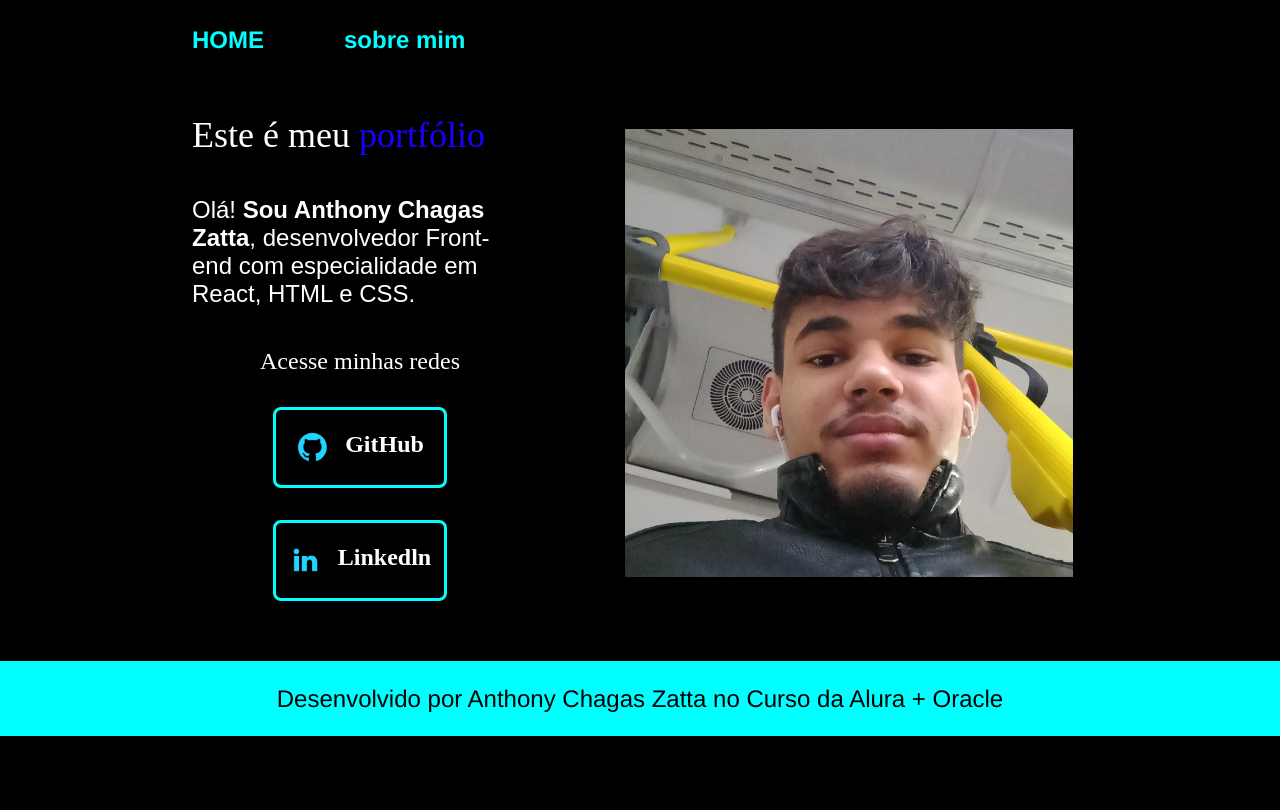
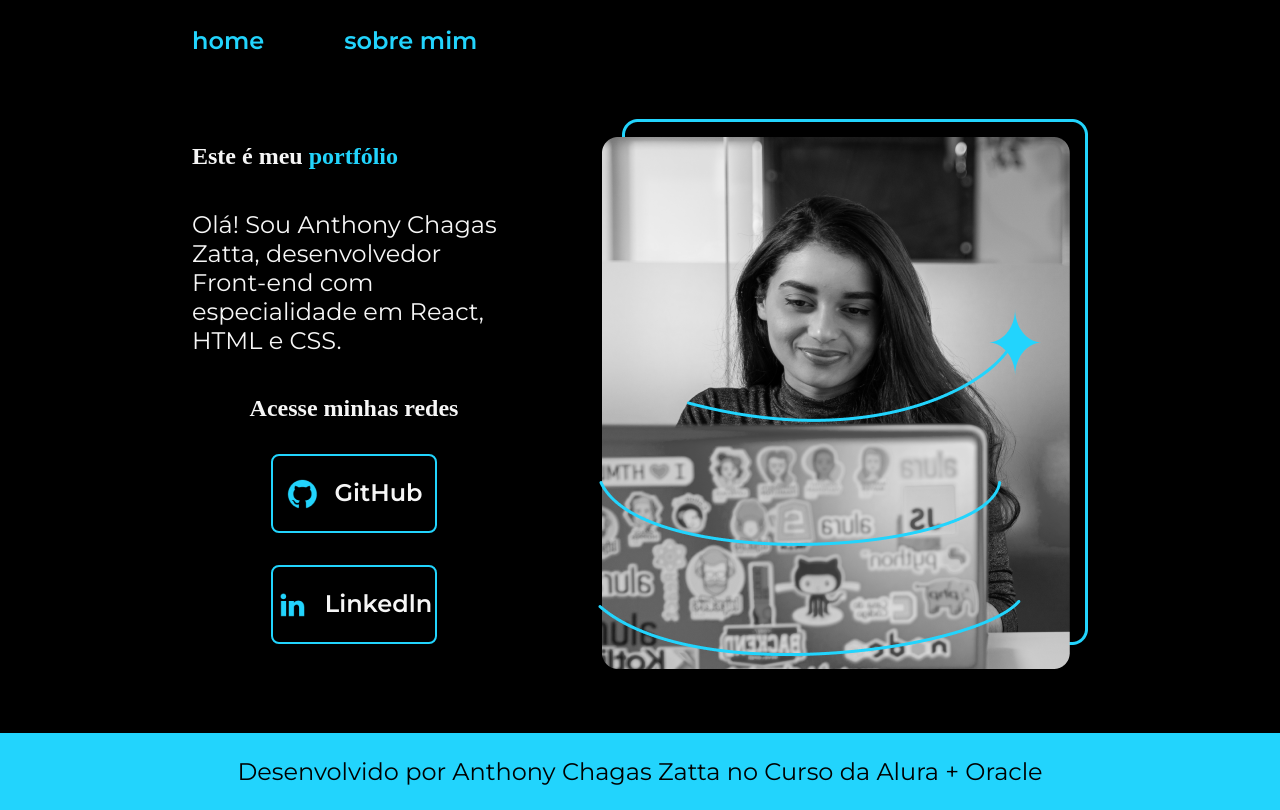
Before and after one commit to thony178/Projeto-One, a plain HTML site: page Curso 3 - 6/index.html in a window 1280 px wide. Drawn offline with Linux system fonts and the light colour scheme.

Commit message:
Finalizando o ultimo curso - porjeto finalizado

```diff
--- a/Curso 3 - 6/index.html
+++ b/Curso 3 - 6/index.html
@@ -9,28 +9,28 @@
 </head>
 <body>
     <header class="cabecalho">
-        <nav class="cabecalho-menu">
-          <a href="index.html" class="cabecalho-menu-link">HOME</a>
-          <a href="about.html" class="cabecalho-menu-link">sobre mim</a>
+        <nav class="cabecalho__menu">
+          <a href="index.html" class="cabecalho__menu__link">home</a>
+          <a href="about.html" class="cabecalho__menu__link">sobre mim</a>
         </nav>
     </header>
     <main class="apresentacao">
-        <section class="apresentacao-conteudo">
-                <h1 class="apresentacao-conteudo-titulo">Este é meu <span class="titulo-destaque">portfólio</span></h1>
-                <p class="apresentacao-conteudo-texto">Olá! <strong class="destaque-nome">Sou Anthony Chagas Zatta</strong>, desenvolvedor Front-end com especialidade em React, HTML e CSS.</p>
-            <div class="apresentacao-butao">
-                <h2 class="apresentacao-link-subtitulo">Acesse minhas redes</h2>
-                <a class="apresentacao-links" href="https://www.GitHub.com">
+        <section class="apresentacao__conteudo">
+                <h1 class="apresentacao-conteudo__titulo">Este é meu <strong class="titulo-destaque">portfólio</strong></h1>
+                <p class="apresentacao__conteudo__texto">Olá! Sou Anthony Chagas Zatta, desenvolvedor Front-end com especialidade em React, HTML e CSS.</p>
+            <div class="apresentacao__link">
+                <h2 class="apresentacao__link__subtitulo">Acesse minhas redes</h2>
+                <a class="apresentacao__butao__link" href="https://www.GitHub.com">
                     <img src="img/github.png" alt="ícone do GitHub">
                     GitHub
                 </a>
-                <a class="apresentacao-links" href="https://www.linkedin.com">
+                <a class="apresentacao__butao__link" href="https://www.linkedin.com">
                     <img src="img/linkedin.png" alt="ícone do linkedin">
                     Linkedln
                 </a>
             </div>
         </section>
-                <img class="Foto" src="img/img.anthony.jpg" alt="Foto do Anthony">
+        <img class="Foto" src="./img/Imagem.png" alt="Foto da Joana Santos programando">
     </main>
     <footer class="rodape"> Desenvolvido por Anthony Chagas Zatta no Curso da Alura + Oracle</footer>
 
--- a/Curso 3 - 6/style/style.css
+++ b/Curso 3 - 6/style/style.css
@@ -1,137 +1,123 @@
-* {
+@import url('https://fonts.googleapis.com/css2?family=Krona+One&family=Montserrat:wght@400;600&display=swap');
+
+:root {
+    --cor-primaria: #000000;
+    --cor-secundaria: #F6F6F6;
+    --cor-terciaria: #22D4FD;
+    --cor-hover: #272727;
+
+    --fonte-primaria: 'Krona One', sans-serif;
+    --fonte-secundaria: 'Montserrat', sans-serif;
+}
+*{
     margin: 0;
     padding: 0;
-
 }
 
-:root{
-    --cor-preta: black;
-    --cor-azul: aqua;
-    --cor-branca: white;
-    --cor-azul-escuro: rgb(25, 0, 255);
-    --cor-fundo-mouse: #458391;
-
-    --fonte-principal: 'Franklin Gothic Medium', 'Arial Narrow', Arial, sans-serif;
-    --fonte-segundary: "Mulish", serif;
-    --fonte-terciaria: "Poppins", serif;
-    --fonte-quartaria: Arial, Helvetica, sans-serif;
+body{
+    box-sizing: border-box;
+    background-color: var(--cor-primaria);
+    color: var(--cor-secundaria);
 }
 
-@import url('https://fonts.googleapis.com/css2?family=Mulish:ital,wght@0,200..1000;1,200..1000&display=swap');
-
-@import url('https://fonts.googleapis.com/css2?family=Poppins:ital,wght@0,100;0,200;0,300;0,400;0,500;0,600;0,700;0,800;0,900;1,100;1,200;1,300;1,400;1,500;1,600;1,700;1,800;1,900&display=swap');
-
-
-body {
-    /*height: 70vh;*/
-    color:var(--cor-branca);
-    background-color:var(--cor-preta);
-}
-
-.cabecalho {
+.cabecalho{
     padding: 2% 0% 0% 15%;
 }
-
-.cabecalho-menu {
+.cabecalho__menu{
     display: flex;
     gap: 80px;
 }
-
-.cabecalho-menu-link {
-    font-family: var(--fonte-principal);
-    font-size: 24px;
+.cabecalho__menu__link{
+    font-family: var(--fonte-secundaria);
+    font-size: 1.5rem;
     font-weight: 600;
-    color: var(--cor-azul);
+    color: var(--cor-terciaria);
     text-decoration: none;
 }
-
-.apresentacao {
-    padding: 4.7% 15%;
+.apresentacao{
+    padding: 5% 15%;
     display: flex;
-    box-sizing: center;
+    align-items: center;
     justify-content: space-between;
     gap: 82px;
 }
-
-.apresentacao-conteudo {
+.apresentacao__conteudo{
     width: 50%;
     display: flex;
     flex-direction: column;
     gap: 40px;
 }
 
-.apresentacao-conteudo-titulo {
+.apresentacao__conteudo__titulo{
     font-size: 2.25rem;
-    font-family: var(--fonte-segundary);
-    font-optical-sizing: auto;
-    font-weight: 400;
-    font-style: normal;
+    font-family: var(--fonte-primaria);
+}
+.titulo-destaque{
+    color: var(--cor-terciaria);
+}
+.apresentacao__conteudo__texto{
+    font-size: 1.5rem;
+    font-family: var(--fonte-secundaria);
 }
 
-.titulo-destaque {
-    color: var(--cor-azul-escuro);
-}
-
-.apresentacao-conteudo-texto {
-    font-size: 1.5rem;
-    font-family: var(--fonte-quartaria);
-    font-weight: 400;
-    font-style: normal;
-}
-
-.apresentacao-butao {
+.apresentacao__link {
     display: flex;
     flex-direction: column;
     justify-content: space-between;
     align-items: center;
     gap: 32px;
 }
-
-.apresentacao-link-subtitulo {
-    font-family: var(--fonte-terciaria);
+.apresentacao__links__subtitulo{
+    font-family: var(--fonte-primaria);
     font-weight: 400;
     font-size: 1.5rem;
 }
-
-.apresentacao-links {
+.apresentacao__butao__link{
     display: flex;
     justify-content: center;
     gap: 16px;
-    border: 3px solid var(--cor-azul);
+    border: 2px solid var(--cor-terciaria);
     width: 50%;
+    text-align: center;
+    border-radius: 8px;
     font-size: 1.5rem;
     font-weight: 600;
-    text-align: center;
-    border-radius: 8px;
-    padding: 21.5px 0px;
+    padding: 21.5px 0;
     text-decoration: none;
-    color: var(--cor-branca);
-    font-family: var(--fonte-segundary);
+    color: var(--cor-secundaria);
+    font-family: var(--fonte-secundaria);
+}
+.apresentacao__butao__link:hover{
+    background-color: var(--cor-hover);
 }
 
-.apresentacao-links:hover {
-    background-color: var(--cor-fundo-mouse);
-}
-
-.rodape {
+.rodape{
+    color: var(--cor-primaria);
+    background-color: var(--cor-terciaria);
+    padding: 24px;
     text-align: center;
-    color: var(--cor-preta);
-    background-color:var(--cor-azul);
-    padding: 23.64px;
-    font-family: var(--fonte-principal);
+    font-family: var(--fonte-secundaria);
     font-size: 1.5rem;
     font-weight: 400;
 }
 
+@media (max-width: 1200px) {
+    .cabecalho{
+        padding: 10%;
+        gap: 5%;
+    }
+    .cabecalho__menu{
+        justify-content: center;
+    }
+    .apresentacao{
+        flex-direction: column-reverse;
+        padding: 5%;
+    }
+    .apresentacao__conteudo{
+        width: auto;
+    }
 
-.Foto {
-    height: 50%;
-    width: 50%;
-    padding: 15px;
-}
-
-@media (max-width: 1200px) {
-    .appearance {
-        flex-direction: column-reverse;
+    .Foto {
+        width: 70%;
     }
 }
```
Also changed, not shown: Curso 3 - 6/about.html (+10 -10 lines).
